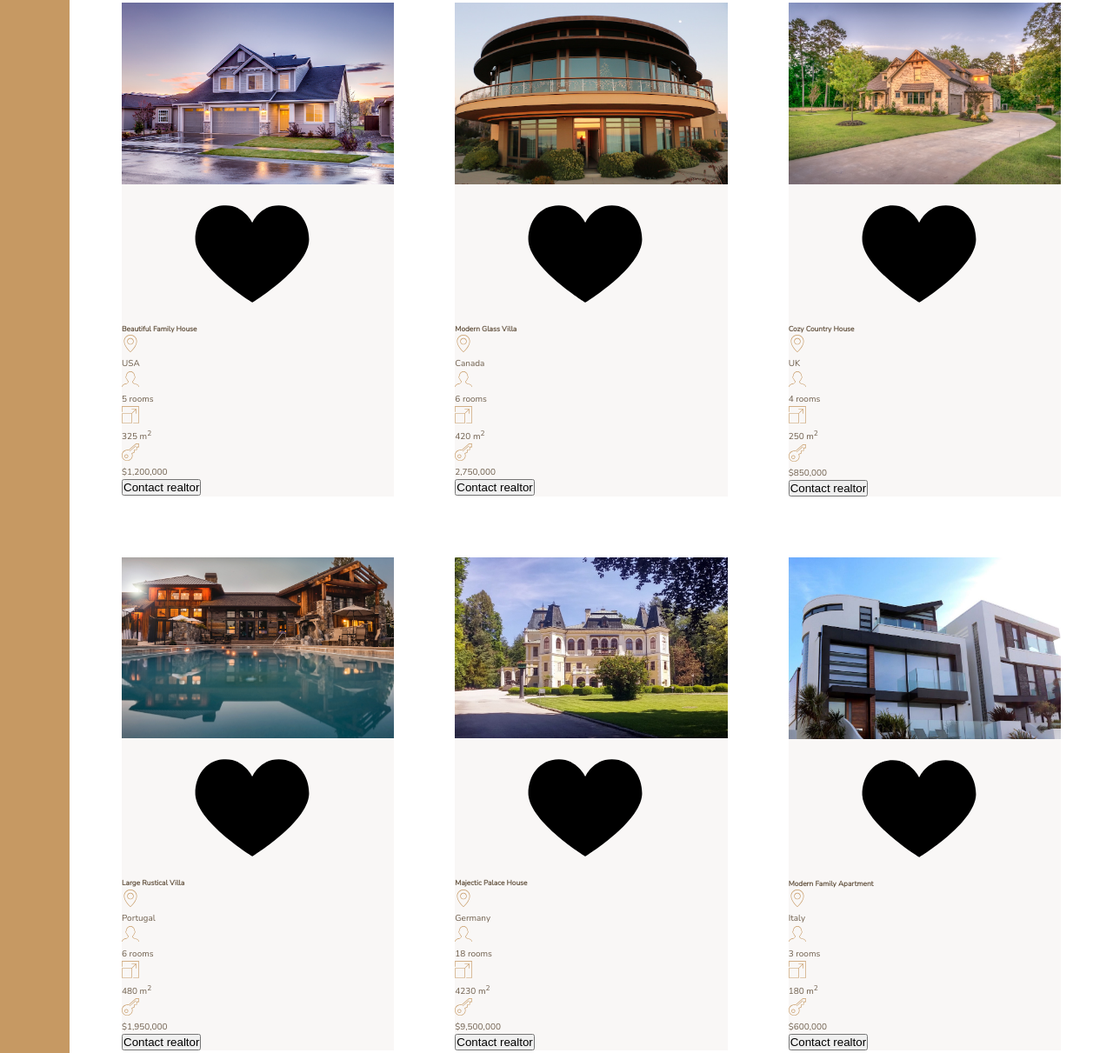
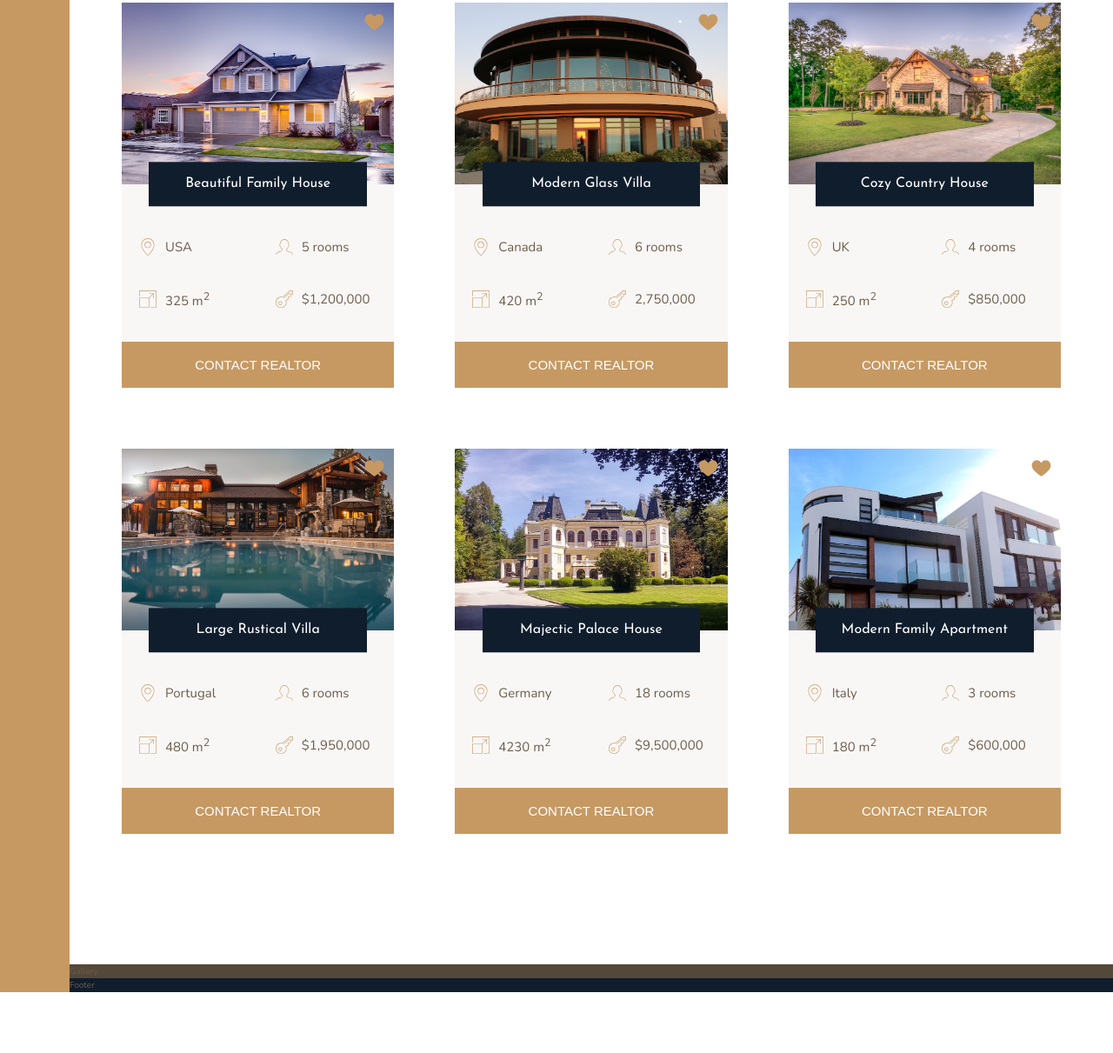
Before and after one commit to dimunozp/Nexter, a website: page index.html in a window 1280 px wide. Shown: the part 2388-3599 px from the top of the page at 87% size. After the commit the page ends 3529 px from the top, so only its background shows below. Drawn offline with nearby package versions, Linux system fonts and the light colour scheme.

Commit message:
feat(009): building the homes section part 2

```diff
--- a/index.html
+++ b/index.html
@@ -141,7 +141,7 @@
                     </svg>
                     <p>$1,200,000</p>
                 </div>
-                <button class="cta">
+                <button class="btn home__btn">
                     Contact realtor
                 </button>
             </div>
@@ -176,7 +176,7 @@
                     </svg>
                     <p>2,750,000</p>
                 </div>
-                <button class="cta">
+                <button class="btn home__btn">
                     Contact realtor
                 </button>
             </div>
@@ -211,7 +211,7 @@
                     </svg>
                     <p>$850,000</p>
                 </div>
-                <button class="cta">
+                <button class="btn home__btn">
                     Contact realtor
                 </button>
             </div>
@@ -246,7 +246,7 @@
                     </svg>
                     <p>$1,950,000</p>
                 </div>
-                <button class="cta">
+                <button class="btn home__btn">
                     Contact realtor
                 </button>
             </div>
@@ -281,7 +281,7 @@
                     </svg>
                     <p>$9,500,000</p>
                 </div>
-                <button class="cta">
+                <button class="btn home__btn">
                     Contact realtor
                 </button>
             </div>
@@ -316,7 +316,7 @@
                     </svg>
                     <p>$600,000</p>
                 </div>
-                <button class="cta">
+                <button class="btn home__btn">
                     Contact realtor
                 </button>
             </div>
--- a/sass/_homes.scss
+++ b/sass/_homes.scss
@@ -10,31 +10,74 @@
 .home {
   background-color: $color-grey-light-1;
 
+  display: grid;
+  grid-template-columns: repeat(2, 1fr);
+  grid-row-gap: 3.5rem;
+
   &__img {
     width: 100%;
+    grid-row: 1 / 2;
+    grid-column: 1 / -1;
+    z-index: 1;
   }
 
   &__like {
-
+    grid-row: 1 / 2;
+    grid-column: 2 / 3;
+    fill: $color-primary;
+    height: 2.5rem;
+    width: 2.5rem;
+    z-index: 2;
+    justify-self: end;
+    margin: 1rem;
   }
 
   &__name {
+    grid-row: 1 / 2;
+    grid-column: 1 / -1;
+    justify-self: center;
+    align-self: end;
+    z-index: 3;
 
+    width: 80%;
+    font-family: $font-display;
+    font-size: 1.6rem;
+    text-align: center;
+    padding: 1.25rem;
+    background-color: $color-secondary;
+    color: #fff;
+    font-weight: 400;
+    transform: translateY(50%);
+  }
+
+  &__location,
+  &__rooms {
+    margin-top: 2.5rem;
   }
 
   &__location,
   &__rooms,
   &__area,
   &__price {
+    font-size: 1.5rem;
+    margin-left: 2rem;
+
+    display: flex;
+    align-items: center;
 
     svg {
       fill: $color-primary;
       height: 2rem;
       width: 2rem;
+      margin-right: 1rem;
     }
 
     p {
 
     }
   }
+
+  &__btn {
+    grid-column: 1 / -1;
+  }
 }
```
Also changed, not shown: css/style.css.
